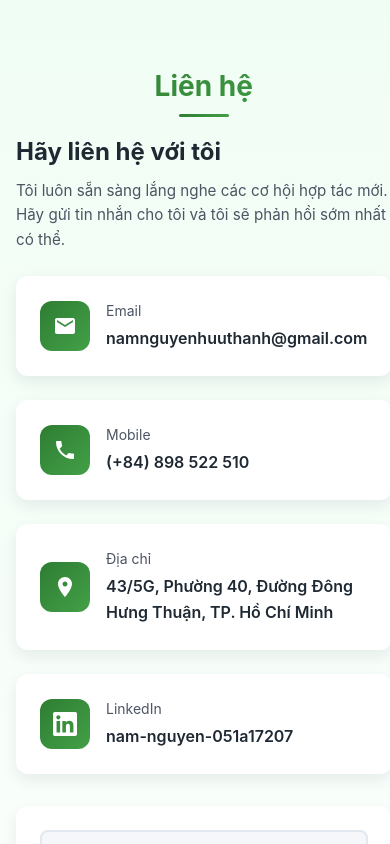
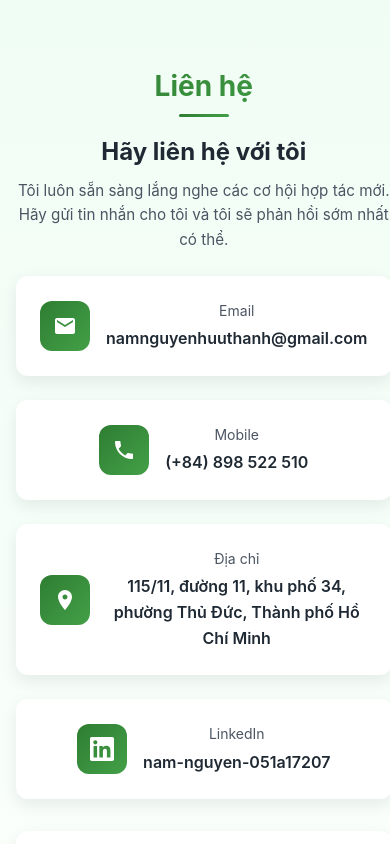
Before and after one commit to thanhtuanlk11/Portfolio, a React (Vite) app: page / in a window 390 px wide. Shown: the part 10200-11044 px from the top of the page. Built offline with nearby package versions, Linux system fonts and the light colour scheme.

Commit message:
Update address and add responsive center alignment for contact section

```diff
--- a/src/js/components/Contact.jsx
+++ b/src/js/components/Contact.jsx
@@ -56,7 +56,7 @@ const Contact = () => {
         </svg>
       ),
       label: t('contact.labels.address'),
-      value: '43/5G, Phường 40, Đường Đông Hưng Thuận, TP. Hồ Chí Minh',
+      value: '115/11, đường 11, khu phố 34, phường Thủ Đức, Thành phố Hồ Chí Minh',
       link: '#'
     },
     {
--- a/src/styles/components/Contact.scss
+++ b/src/styles/components/Contact.scss
@@ -31,6 +31,7 @@
     @include mobile {
       font-size: 1.5rem;
       margin-bottom: $spacing-sm;
+      text-align: center;
     }
   }
 
@@ -43,6 +44,7 @@
       font-size: 0.95rem;
       margin-bottom: $spacing-lg;
       line-height: 1.6;
+      text-align: center;
     }
   }
 }
@@ -51,6 +53,10 @@
   display: flex;
   flex-direction: column;
   gap: $spacing-lg;
+
+  @include mobile {
+    align-items: center;
+  }
 }
 
 .contact-item {
@@ -64,6 +70,12 @@
   text-decoration: none;
   color: inherit;
   transition: transform $transition-base, box-shadow $transition-base;
+  width: 100%;
+
+  @include mobile {
+    justify-content: center;
+    text-align: center;
+  }
 
   &:hover {
     transform: translateY(-5px);
@@ -91,6 +103,11 @@
 .contact-text {
   display: flex;
   flex-direction: column;
+
+  @include mobile {
+    align-items: center;
+    text-align: center;
+  }
 }
 
 .contact-label {
```
